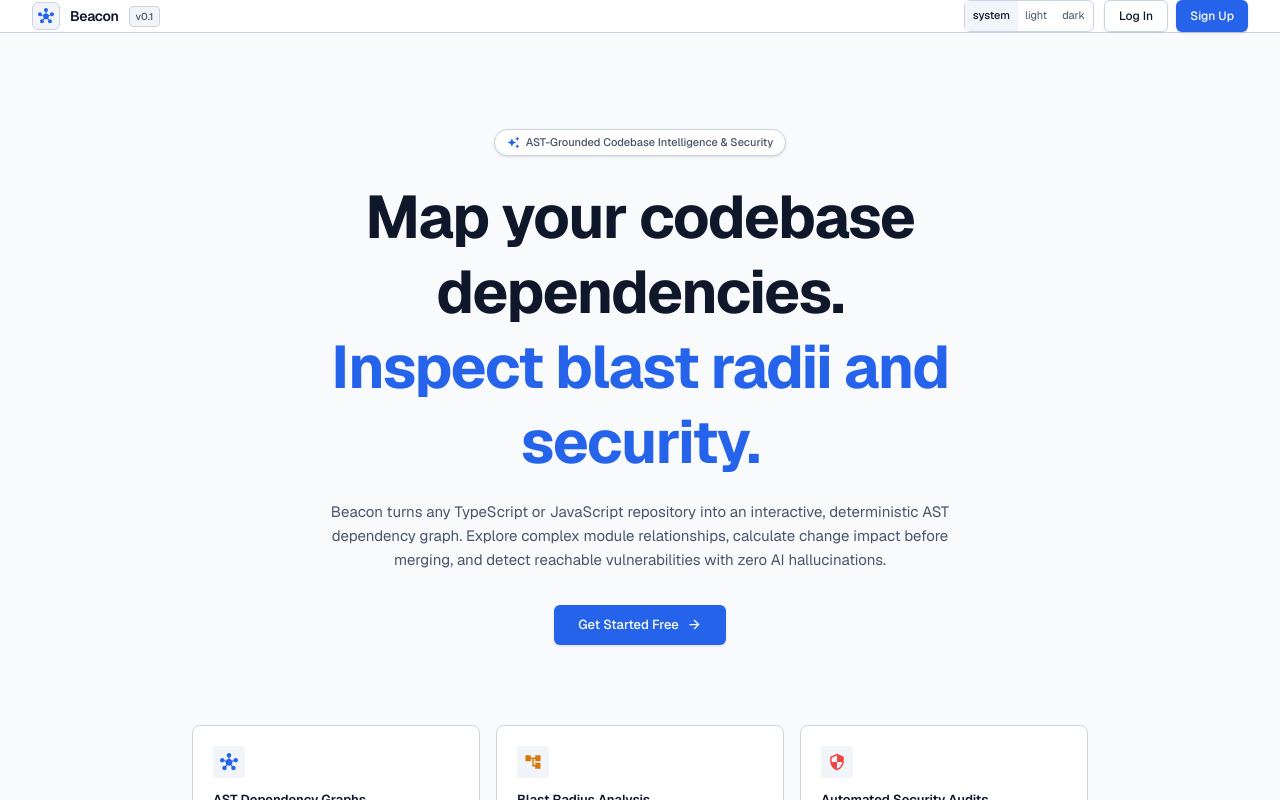
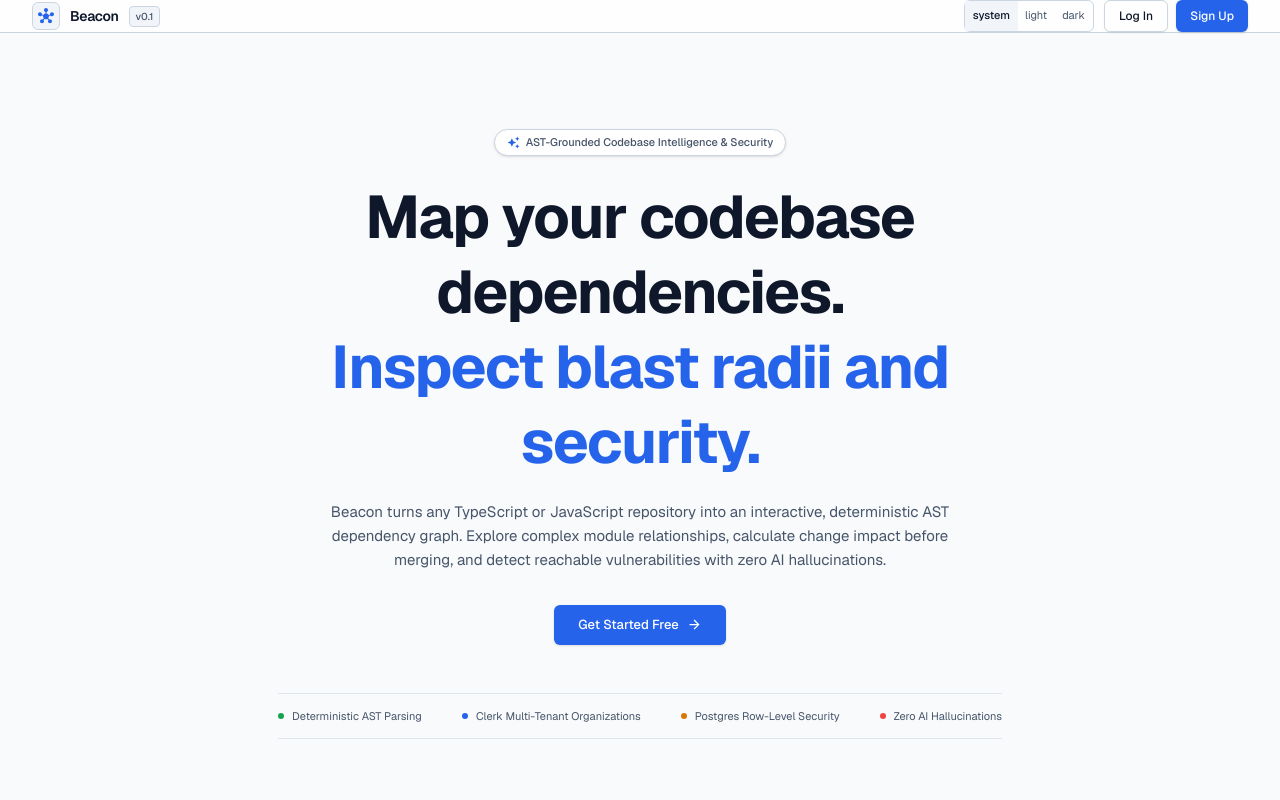
Before and after one commit to Mounieshh/beacon, a Next.js app: page / in a window 1280 px wide. Shown: the top 800 px of the page. Built offline with nearby package versions, Linux system fonts and the light colour scheme; no server answers; what @mui/material-nextjs would draw is missing.

Commit message:
feat: enhance landing page metadata, visual glow, and core pillars strip

```diff
--- a/app/layout.tsx
+++ b/app/layout.tsx
@@ -17,8 +17,9 @@ const geistMono = Geist_Mono({
 });
 
 export const metadata: Metadata = {
-  title: "Beacon",
-  description: "Dependency maps of public GitHub repositories",
+  title: "Beacon | AI-Powered Codebase Dependency Mapper",
+  description:
+    "Turn TypeScript & JavaScript repositories into deterministic dependency graphs with blast radius analysis and automated security audits.",
 };
 
 // Clerk's components read concrete colors based on active theme so contrast
--- a/app/page.tsx
+++ b/app/page.tsx
@@ -16,7 +16,15 @@ export default async function LandingPage() {
   const theme = parseTheme(cookieStore.get(THEME_COOKIE)?.value);
 
   return (
-    <div className="flex min-h-screen flex-col bg-[var(--canvas)] text-[var(--fg)] selection:bg-[var(--accent)] selection:text-[var(--accent-fg)]">
+    <div className="relative flex min-h-screen flex-col overflow-x-hidden bg-[var(--canvas)] text-[var(--fg)] selection:bg-[var(--accent)] selection:text-[var(--accent-fg)]">
+      {/* Ambient background glow */}
+      <div
+        aria-hidden="true"
+        className="pointer-events-none absolute inset-x-0 -top-40 -z-10 transform-gpu overflow-hidden blur-3xl sm:-top-80"
+      >
+        <div className="relative left-[calc(50%-11rem)] aspect-[1155/678] w-[36.125rem] -translate-x-1/2 rotate-[30deg] bg-gradient-to-tr from-[var(--accent)] to-[var(--outgoing)] opacity-15 sm:left-[calc(50%-25rem)] sm:w-[68rem]" />
+      </div>
+
       {/* Top Navigation Bar */}
       <header className="sticky top-0 z-50 flex h-14 items-center justify-between border-b border-[var(--line)] bg-[var(--surface)]/80 px-4 backdrop-blur-md sm:px-8">
         <div className="flex items-center gap-2.5">
@@ -83,7 +91,7 @@ export default async function LandingPage() {
           Explore complex module relationships, calculate change impact before merging, and detect reachable vulnerabilities with zero AI hallucinations.
         </p>
 
-        {/* Call to action button: Get Started Free only */}
+        {/* Call to action button */}
         <div className="mt-8 flex items-center justify-center">
           {userId ? (
             <Link
@@ -104,8 +112,28 @@ export default async function LandingPage() {
           )}
         </div>
 
+        {/* Core Pillars Strip */}
+        <div className="mt-12 flex flex-wrap items-center justify-center gap-6 border-y border-[var(--line)]/60 py-3.5 text-[11px] text-[var(--fg-muted)] sm:gap-10">
+          <div className="flex items-center gap-2">
+            <span className="size-1.5 rounded-full bg-[var(--incoming)]" />
+            <span>Deterministic AST Parsing</span>
+          </div>
+          <div className="flex items-center gap-2">
+            <span className="size-1.5 rounded-full bg-[var(--accent)]" />
+            <span>Clerk Multi-Tenant Organizations</span>
+          </div>
+          <div className="flex items-center gap-2">
+            <span className="size-1.5 rounded-full bg-[var(--outgoing)]" />
+            <span>Postgres Row-Level Security</span>
+          </div>
+          <div className="flex items-center gap-2">
+            <span className="size-1.5 rounded-full bg-[#ef4444]" />
+            <span>Zero AI Hallucinations</span>
+          </div>
+        </div>
+
         {/* Feature Cards Grid */}
-        <div className="mt-20 grid w-full max-w-4xl grid-cols-1 gap-4 text-left sm:grid-cols-3">
+        <div className="mt-16 grid w-full max-w-4xl grid-cols-1 gap-4 text-left sm:grid-cols-3">
           <div className="rounded-lg border border-[var(--line)] bg-[var(--surface)] p-5 transition-shadow hover:shadow-sm">
             <div className="mb-3 flex size-8 items-center justify-center rounded bg-[var(--raised)] text-[var(--accent)]">
               <HubIcon sx={{ fontSize: 18 }} />
```
